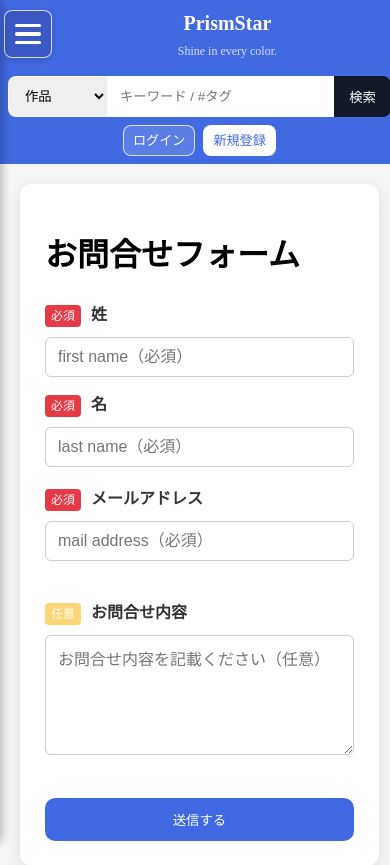
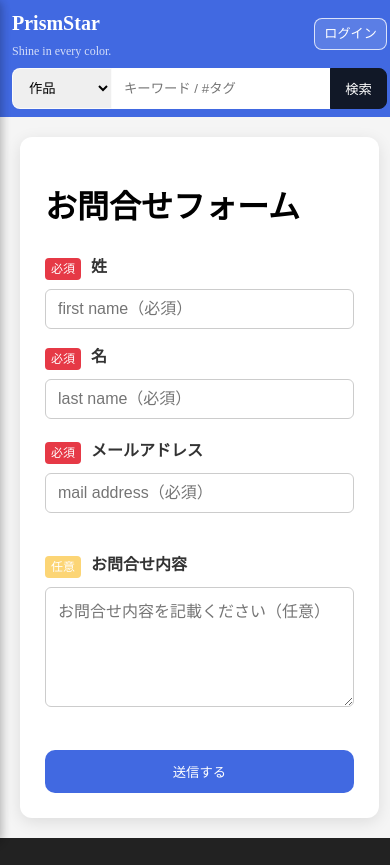
Before and after one commit to mokubo1228-hub/Prism-Star, a PHP site: page /form.php in a window 390 px wide. Shown: the top 865 px of the page. Run offline with PHP 8.4, Linux system fonts and the light colour scheme; grey boxes labelled with a size stand in for pictures from a placeholder-image service; some libraries are stand-ins or nearby versions.

Commit message:
refactor(ui): ヘッダー右上をアカウントトリガーに集約＋ドロワー先頭にロゴ

```diff
--- a/public/Script/common.js
+++ b/public/Script/common.js
@@ -107,6 +107,11 @@ function renderNavigation() {
       container.appendChild(clone);
       previousGroup = item.group;
     });
+
+    if (isHeaderNav) {
+      const logoutItem = container.querySelector(".nav-logout");
+      if (logoutItem) container.appendChild(logoutItem);
+    }
   });
 }
 
@@ -289,6 +294,7 @@ async function initCommon() {
     hamburger?.classList.toggle("active");
     nav?.classList.toggle("active");
     overlay.classList.toggle("active");
+    hamburger?.setAttribute("aria-expanded", String(nav?.classList.contains("active")));
   };
 
   hamburger?.addEventListener("click", toggleMenu);
--- a/public/Style/header.css
+++ b/public/Style/header.css
@@ -10,15 +10,16 @@ a {
   }
   .header-inner{
     min-height: 104px;
-    display: flex;
+    display: grid;
+    grid-template-columns: 1fr minmax(220px, 520px) 1fr;
     align-items: center;
     gap: 16px;
     position: relative;
-    padding: 10px 14px;
+    padding: 10px 20px;
   }
   .site-brand {
-    flex: 0 0 auto;
-    text-align: center;
+    justify-self: start;
+    text-align: left;
   }
 
   .site-title{
@@ -34,19 +35,16 @@ a {
     margin: 4px 0 0;
   }
 
+  /* ドロワー本体(.header-nav)は position:fixed で浮くので、その親はレイアウトから外す。
+     これで grid 上に幽霊セルを作らず、検索が真ん中の列に収まる。 */
   .header-menu {
-    position: relative;
-    display: flex;
-    align-items: center;
-    gap: 12px;
-    margin-left: 0;
+    display: contents;
   }
 
   .header-search {
     display: flex;
-    flex: 0 1 520px;
+    width: 100%;
     max-width: 520px;
-    min-width: 220px;
     margin: 0 auto;
   }
 
@@ -82,13 +80,12 @@ a {
     display: flex;
     align-items: center;
     gap: 8px;
-    margin-left: 12px;
+    justify-self: end;
   }
 
   .auth-guest-actions {
     display: flex;
     align-items: center;
-    gap: 8px;
   }
 
   .auth-action {
@@ -103,31 +100,52 @@ a {
     white-space: nowrap;
   }
 
-  .auth-action-login,
-  .auth-action-logout {
+  .auth-action-login {
     background: rgba(255, 255, 255, 0.14);
-  }
-
-  .auth-action-register {
-    background: #fff;
-    color: royalblue;
-  }
-
-  .auth-action-logout {
-    font-family: inherit;
   }
 
   .auth-action:hover {
     background: rgba(255, 255, 255, 0.25);
   }
 
-  .auth-action-register:hover {
-    background: #eef4ff;
-  }
-
   .auth-action[hidden],
   .auth-guest-actions[hidden] {
     display: none;
+  }
+
+  .header-avatar {
+    align-items: center;
+    background: rgba(255, 255, 255, 0.14);
+    border: 2px solid rgba(255, 255, 255, 0.82);
+    border-radius: 50%;
+    box-shadow: 0 2px 8px rgba(0, 0, 0, 0.18);
+    cursor: pointer;
+    display: flex;
+    height: 52px;
+    justify-content: center;
+    overflow: hidden;
+    padding: 0;
+    transition: background 0.2s ease, box-shadow 0.2s ease, transform 0.15s ease;
+    width: 52px;
+  }
+
+  .header-avatar[hidden] {
+    display: none;
+  }
+
+  .header-avatar:hover,
+  .header-avatar:focus-visible {
+    background: rgba(255, 255, 255, 0.26);
+    box-shadow: 0 0 0 3px rgba(255, 255, 255, 0.24), 0 2px 8px rgba(0, 0, 0, 0.2);
+    outline: 0;
+    transform: scale(1.05);
+  }
+
+  .header-avatar img {
+    display: block;
+    height: 100%;
+    object-fit: cover;
+    width: 100%;
   }
 
   .auth-gate-modal {
@@ -214,53 +232,6 @@ a {
     margin: 12px 0 0;
   }
 
-  .nav-icon {
-    text-align: center;
-    margin-bottom: 40px;
-  }
-
-  .header-nav .icon{
-    width: 100px;
-    height: 100px;
-    border-radius: 50%;
-    object-fit: cover;
-    margin: 0 auto;
-    margin-bottom: 40px;
-    display: block;
-    border: 2px solid #fff;
-    box-shadow: 0 0 10px rgba(0, 0, 0, 0.3);
-  }
-
-  .hamburger {
-    margin-left: 1%;
-    width: 48px;
-    height: 48px;
-    background: #1a022a26;
-    border: 1.5px solid rgba(255, 255, 255, 0.8);
-    border-radius: 8px;
-    cursor: pointer;
-    display: flex;
-    flex-direction: column;
-    justify-content: center;
-    align-items: center;
-    gap: 5px;
-    transition: background 0.25s ease, transform 0.15s ease;
-    box-shadow: 0 2px 6px rgba(0, 0, 0, 0.15);
-  }
-
-  .hamburger:hover {
-    background: rgba(255, 255, 255, 0.25);
-    transform: scale(1.07);
-  }
-
-  .hamburger span {
-    display: block;
-    width: 26px;
-    height: 3.5px;
-    background-color: #fff;
-    border-radius: 3px;
-  }
-
   .header-nav {
     position: fixed;
     top: 0;
@@ -324,38 +340,32 @@ a {
   }
 
   @media (max-width: 760px){
+    /* モバイルは2行: 上段「ブランド｜アクション」/ 下段に検索を全幅で。 */
     .header-inner {
-      flex-wrap: wrap;
-      height: auto;
-      min-height: 100px;
+      grid-template-columns: 1fr auto;
+      grid-template-areas:
+        "brand actions"
+        "search search";
+      min-height: auto;
       row-gap: 8px;
-      padding: 8px 0;
+      padding: 8px 12px;
     }
 
     .site-brand {
-      position: static;
-      transform: none;
-      order: 1;
-      width: calc(100% - 80px);
+      grid-area: brand;
+      justify-self: start;
     }
 
-    .header-menu {
-      margin-left: 0;
-      order: 1;
+    .header-auth-actions {
+      grid-area: actions;
+      justify-self: end;
     }
 
     .header-search {
-      flex-basis: 100%;
+      grid-area: search;
+      width: 100%;
       max-width: none;
-      order: 3;
-      padding: 0 8px;
-    }
-
-    .header-auth-actions {
-      margin: 0 8px;
-      order: 4;
-      width: 100%;
-      justify-content: center;
+      margin: 0;
     }
 
     .auth-action {
--- a/public/includes/header.php
+++ b/public/includes/header.php
@@ -16,28 +16,28 @@
 
       <nav class="header-menu">
         <ul class="header-nav">
-          <li class="nav-icon">
-            <img src="https://placehold.jp/100x100.png" alt="作者アイコン" class="icon">
+          <li class="nav-brand">
+            <a href="gallery-list.php" class="nav-brand-link">PrismStar</a>
           </li>
 
           <template id="nav-item-template">
             <li><a class="header-a" href="{HREF}">{LABEL}</a></li>
           </template>
+
+          <li class="nav-logout" data-auth-nav hidden>
+            <button type="button" class="auth-action-logout nav-logout-button">ログアウト</button>
+          </li>
         </ul>
       </nav>
 
       <div class="header-auth-actions" aria-label="認証メニュー">
         <div class="auth-guest-actions">
           <a class="auth-action auth-action-login" href="login.php">ログイン</a>
-          <a class="auth-action auth-action-register" href="register.php">新規登録</a>
         </div>
-        <a class="auth-action auth-action-mypage" href="mypage.php" hidden>マイページ</a>
-        <button type="button" class="auth-action auth-action-logout" hidden>ログアウト</button>
+        <button id="hamburger" class="header-avatar" type="button" aria-label="メニュー" aria-expanded="false" data-auth-nav hidden>
+          <img src="Image/default-avatar.svg" alt="" width="44" height="44">
+        </button>
       </div>
-
-      <button id="hamburger" class="hamburger">
-        <span></span><span></span><span></span>
-      </button>
     </div>
   </header>
 
```
Also changed, not shown: other parts of public/Style/header.css (+48 -3 lines), public/Image/default-avatar.svg (added).
